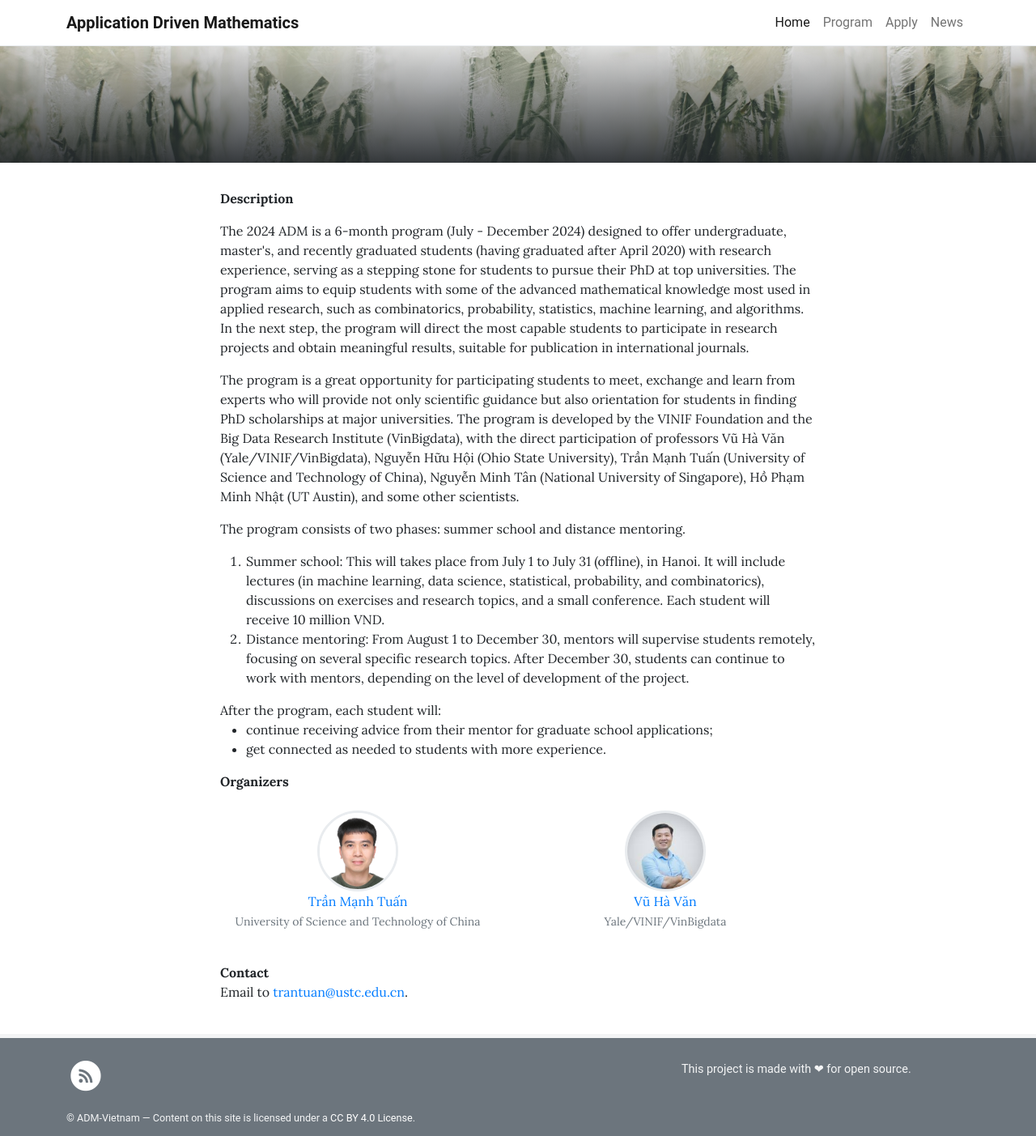
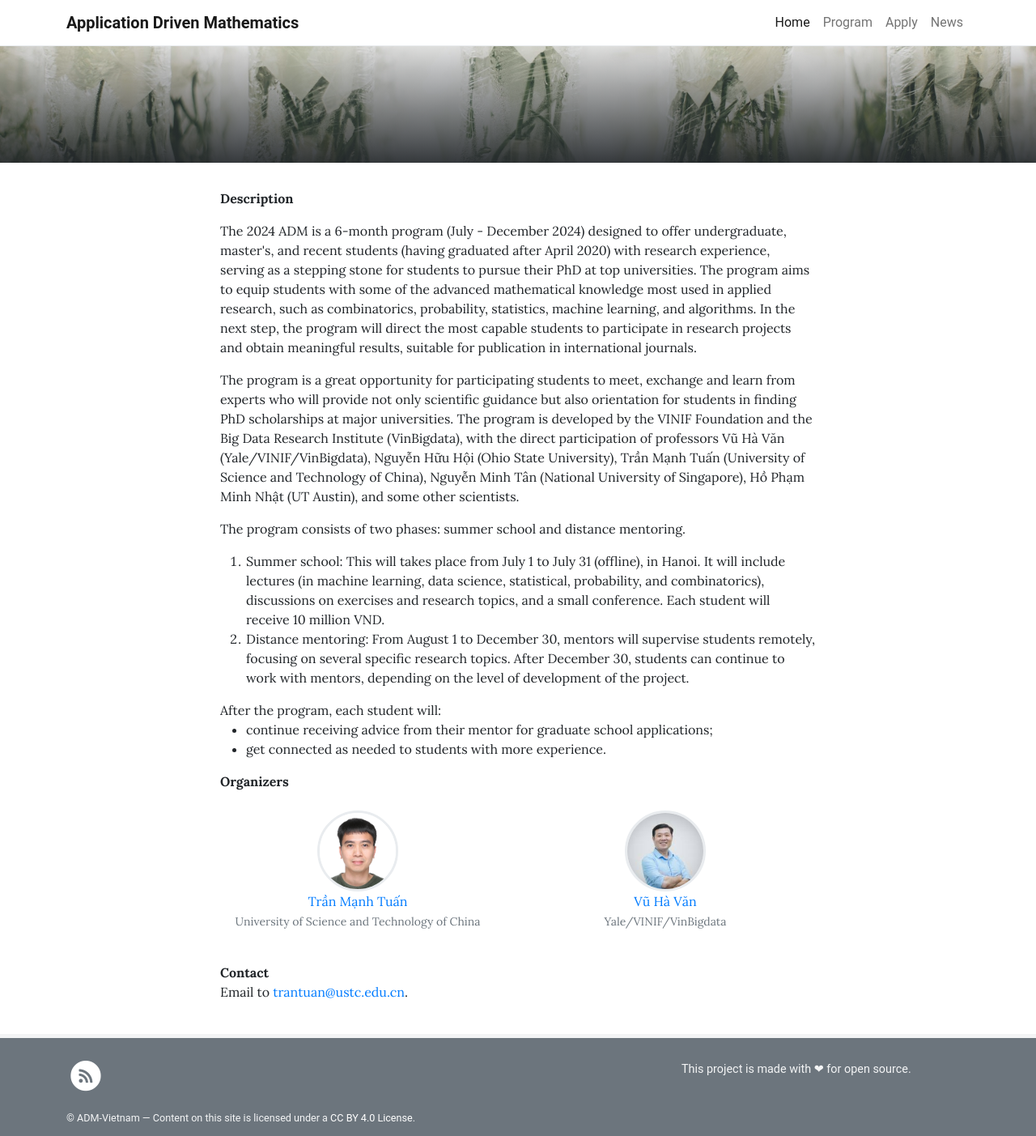
Before and after one commit to adm-vietnam/adm-vietnam.github.io, a Jekyll site: the page built from pages/home.md, in a window 1280 px wide. Shown: the whole page at 81% size. Built offline with Jekyll 4.4.1, drawn with Linux system fonts in a browser that asks for light colours.

Commit message:
Update home.md

```diff
--- a/pages/home.md
+++ b/pages/home.md
@@ -8,7 +8,7 @@ permalink: /
 
 <b>Description</b> <br>
 <p>
-The 2024 ADM is a 6-month program (July - December 2024) designed to offer undergraduate, master's, and recently graduated students (having graduated after April 2020) with research experience, serving as a stepping stone for students to pursue their PhD at top universities. The program aims to equip students with some of the advanced mathematical knowledge most used in applied research, such as combinatorics, probability, statistics, machine learning, and algorithms. In the next step, the program will direct the most capable students to participate in research projects and obtain meaningful results, suitable for publication in international journals.
+The 2024 ADM is a 6-month program (July - December 2024) designed to offer undergraduate, master's, and recent students (having graduated after April 2020) with research experience, serving as a stepping stone for students to pursue their PhD at top universities. The program aims to equip students with some of the advanced mathematical knowledge most used in applied research, such as combinatorics, probability, statistics, machine learning, and algorithms. In the next step, the program will direct the most capable students to participate in research projects and obtain meaningful results, suitable for publication in international journals.
 </p>
 
 <p>
```
